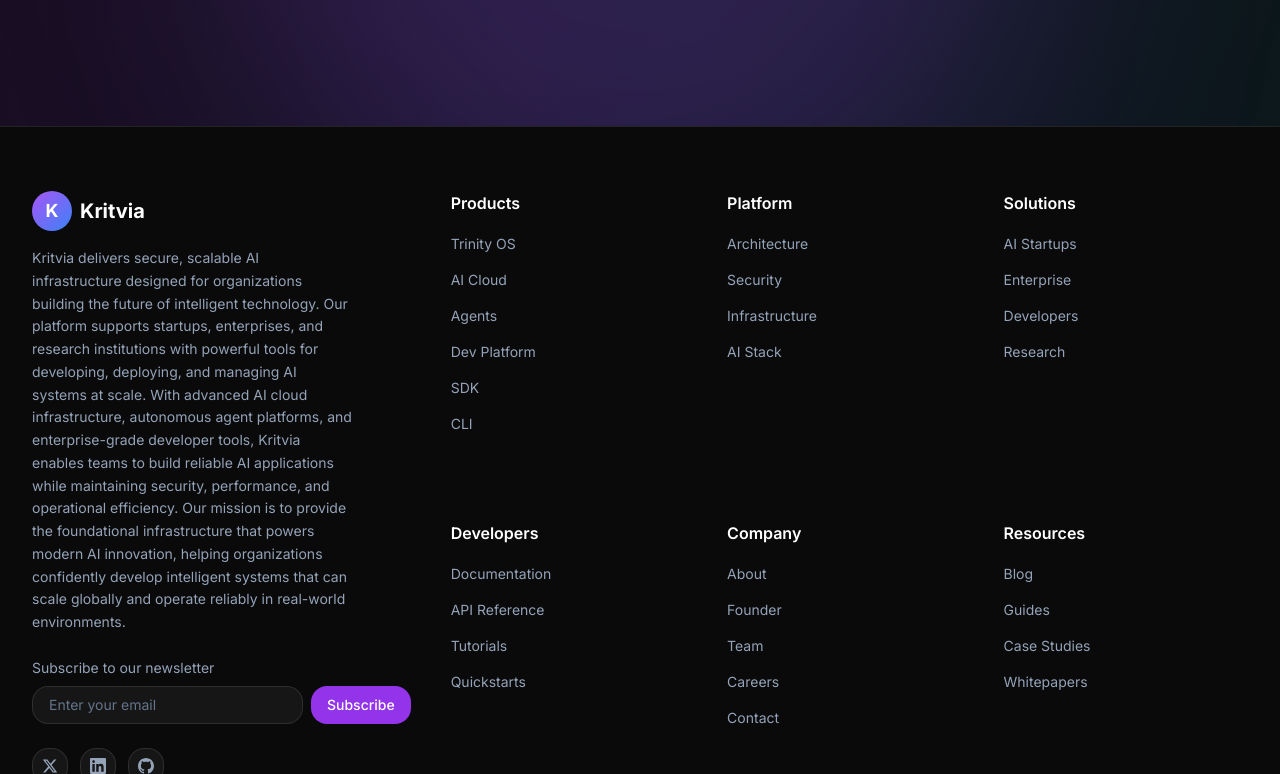
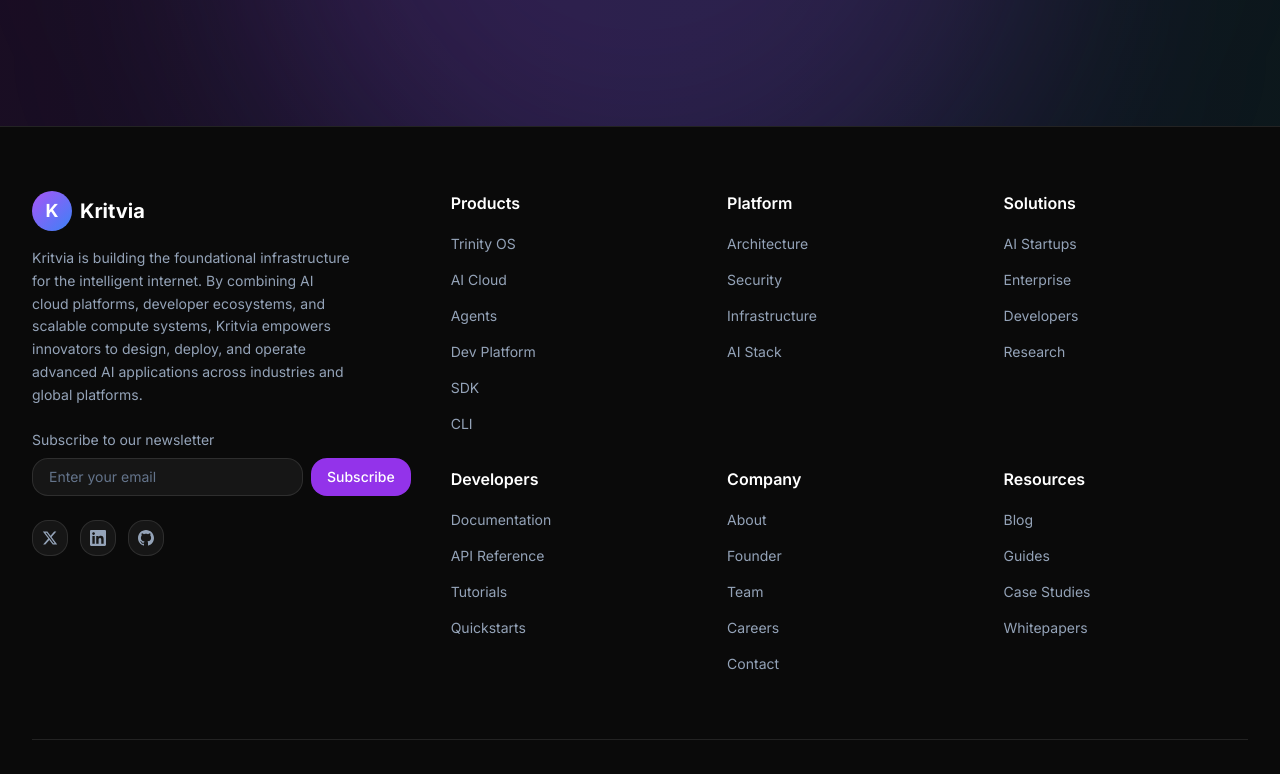
Before and after one commit to smayankthakur/kritvia-p-2, a Next.js app: page / in a window 1280 px wide. Shown: the part 11226-12000 px from the top of the page. Built offline with nearby package versions, Linux system fonts and the light colour scheme.

Commit message:
feat: Update footer brand text to focus on intelligent internet infrastructure

```diff
--- a/components/footer/Footer.tsx
+++ b/components/footer/Footer.tsx
@@ -100,7 +100,7 @@ export function Footer() {
                 <span className="text-xl font-bold text-white">Kritvia</span>
               </Link>
               <p className="text-slate-400 text-sm leading-relaxed mb-6 max-w-xs">
-                Kritvia delivers secure, scalable AI infrastructure designed for organizations building the future of intelligent technology. Our platform supports startups, enterprises, and research institutions with powerful tools for developing, deploying, and managing AI systems at scale. With advanced AI cloud infrastructure, autonomous agent platforms, and enterprise-grade developer tools, Kritvia enables teams to build reliable AI applications while maintaining security, performance, and operational efficiency. Our mission is to provide the foundational infrastructure that powers modern AI innovation, helping organizations confidently develop intelligent systems that can scale globally and operate reliably in real-world environments.
+                Kritvia is building the foundational infrastructure for the intelligent internet. By combining AI cloud platforms, developer ecosystems, and scalable compute systems, Kritvia empowers innovators to design, deploy, and operate advanced AI applications across industries and global platforms.
               </p>
 
               {/* Newsletter Signup */}
```
